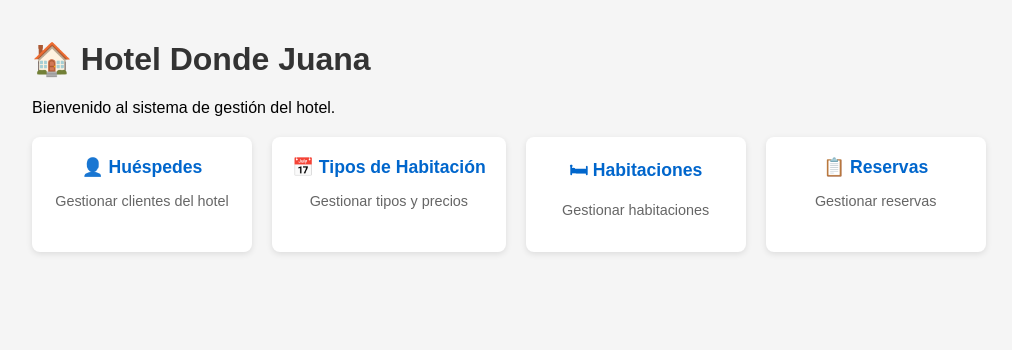
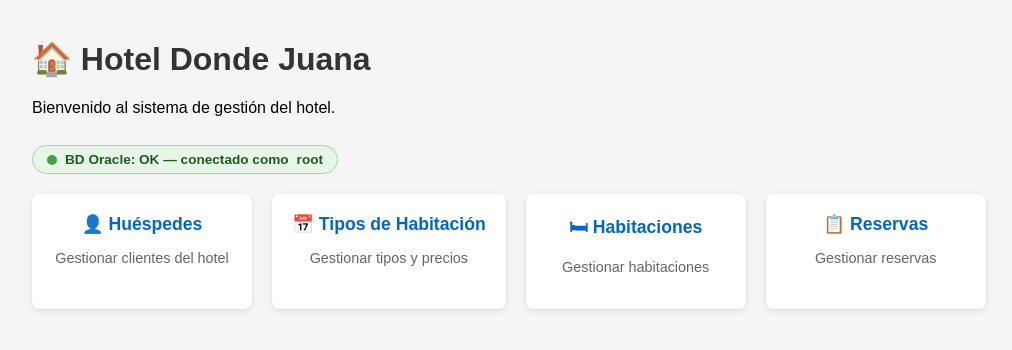
Before and after one commit to NicolasAlgorithm/DondeJuana_Hotel, a Spring Boot app: page / in a window 1280 px wide. Shown: the top 350 px of the page, without its empty margins (8-1020 px from the left). Run offline with Spring Boot 4, Linux system fonts and the light colour scheme; the visitor is signed in with stand-in values (Sample User, id 1); some of the project's set-up classes (security, data sources, template engines, error pages and the like) are left out, and stand-ins take their place.

Commit message:
Fix Oracle DB connection, CSRF, template path and add DB status indicator
Co-authored-by: NicolasAlgorithm <172312424+NicolasAlgorithm@users.noreply.github.com>
Agent-Logs-Url: https://github.com/NicolasAlgorithm/DondeJuana_Hotel/sessions/16599904-6088-4001-bc88-cc8c4f1f2582

```diff
--- a/src/main/java/com/project/hotel/controller/IndexController.java
+++ b/src/main/java/com/project/hotel/controller/IndexController.java
@@ -1,13 +1,24 @@
 package com.project.hotel.controller;
 
+import com.project.hotel.service.DbHealthService;
 import org.springframework.stereotype.Controller;
+import org.springframework.ui.Model;
 import org.springframework.web.bind.annotation.GetMapping;
 
 @Controller
 public class IndexController {
 
+    private final DbHealthService dbHealthService;
+
+    public IndexController(DbHealthService dbHealthService) {
+        this.dbHealthService = dbHealthService;
+    }
+
     @GetMapping("/")
-    public String index() {
+    public String index(Model model) {
+        String dbUser = dbHealthService.getConnectedUser();
+        model.addAttribute("dbOk", dbUser != null);
+        model.addAttribute("dbUser", dbUser);
         return "index";
     }
 }
--- a/src/main/resources/templates/index.html
+++ b/src/main/resources/templates/index.html
@@ -7,17 +7,36 @@
     <style>
         body { font-family: Arial, sans-serif; margin: 40px; background-color: #f5f5f5; }
         h1 { color: #333; }
-        .menu { display: flex; gap: 20px; margin-top: 20px; }
+        .menu { display: flex; gap: 20px; margin-top: 20px; flex-wrap: wrap; }
         .card { background: white; border-radius: 8px; padding: 20px; min-width: 180px;
                 text-align: center; box-shadow: 0 2px 6px rgba(0,0,0,0.1); }
         .card a { text-decoration: none; color: #0066cc; font-size: 1.1em; font-weight: bold; }
         .card a:hover { text-decoration: underline; }
         .card p { color: #666; font-size: 0.9em; }
+        .db-badge { display: inline-flex; align-items: center; gap: 8px;
+                    padding: 6px 14px; border-radius: 20px; font-size: 0.85em;
+                    font-weight: bold; margin-top: 12px; }
+        .db-ok   { background: #e8f5e9; color: #1b5e20; border: 1px solid #a5d6a7; }
+        .db-fail { background: #fdecea; color: #b71c1c; border: 1px solid #ef9a9a; }
+        .db-dot  { width: 10px; height: 10px; border-radius: 50%; display: inline-block; }
+        .dot-ok   { background: #43a047; }
+        .dot-fail { background: #e53935; }
     </style>
 </head>
 <body>
 <h1>&#127968; Hotel Donde Juana</h1>
 <p>Bienvenido al sistema de gesti&oacute;n del hotel.</p>
+
+<!-- DB connection status -->
+<div th:if="${dbOk}" class="db-badge db-ok">
+    <span class="db-dot dot-ok"></span>
+    BD Oracle: OK &mdash; conectado como <span th:text="${dbUser}">HOTEL</span>
+</div>
+<div th:unless="${dbOk}" class="db-badge db-fail">
+    <span class="db-dot dot-fail"></span>
+    BD Oracle: ERROR &mdash; no se pudo conectar
+</div>
+
 <div class="menu">
     <div class="card">
         <a th:href="@{/personas}">&#128100; Hu&eacute;spedes</a>
```
Also changed, not shown: src/main/java/com/project/hotel/GenHash.java (deleted, +0 -11 lines), src/main/java/com/project/hotel/TestBCrypt.java (deleted, +0 -12 lines), src/main/java/com/project/hotel/service/DbHealthService.java (added, +35 -0 lines), src/main/resources/application.properties (+3 -5 lines), src/main/resources/templates/auth/login.html (renamed from src/main/resources/templates/Auth/login.HTML, +2 -5 lines).
